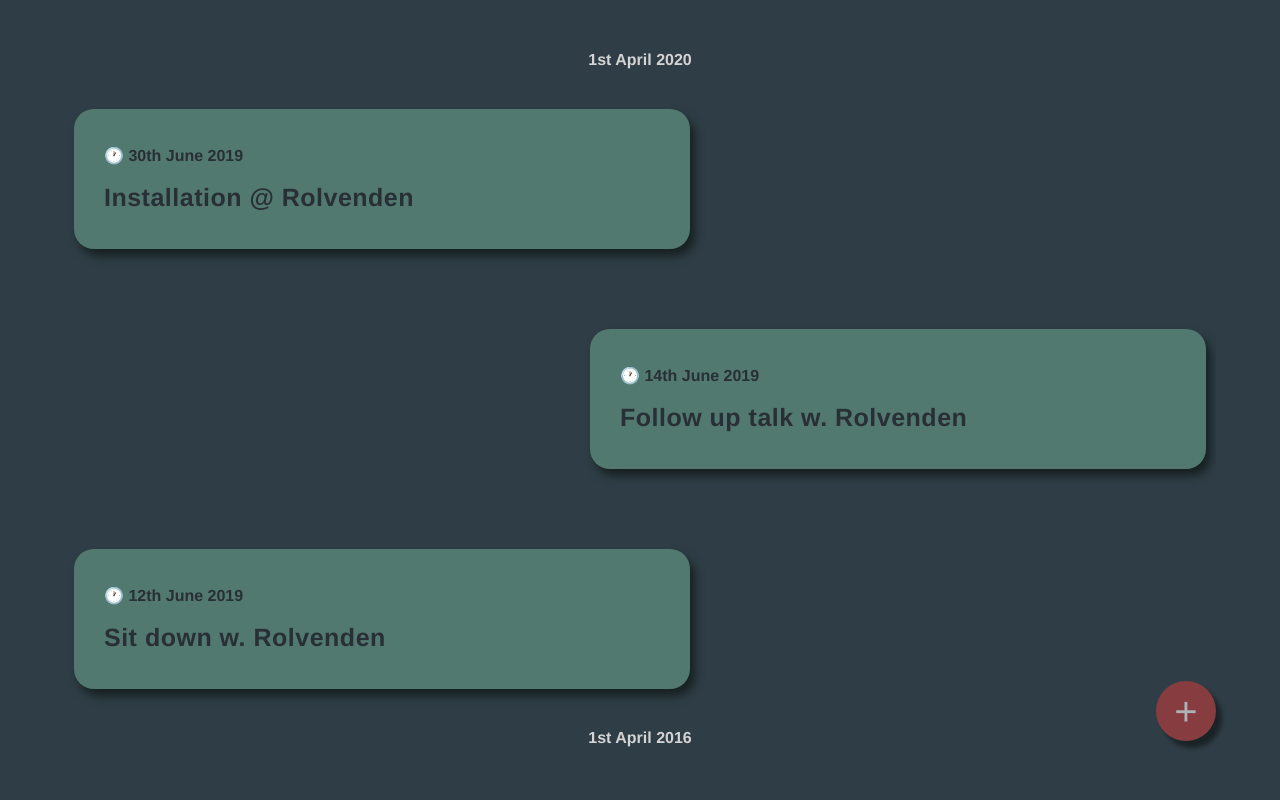
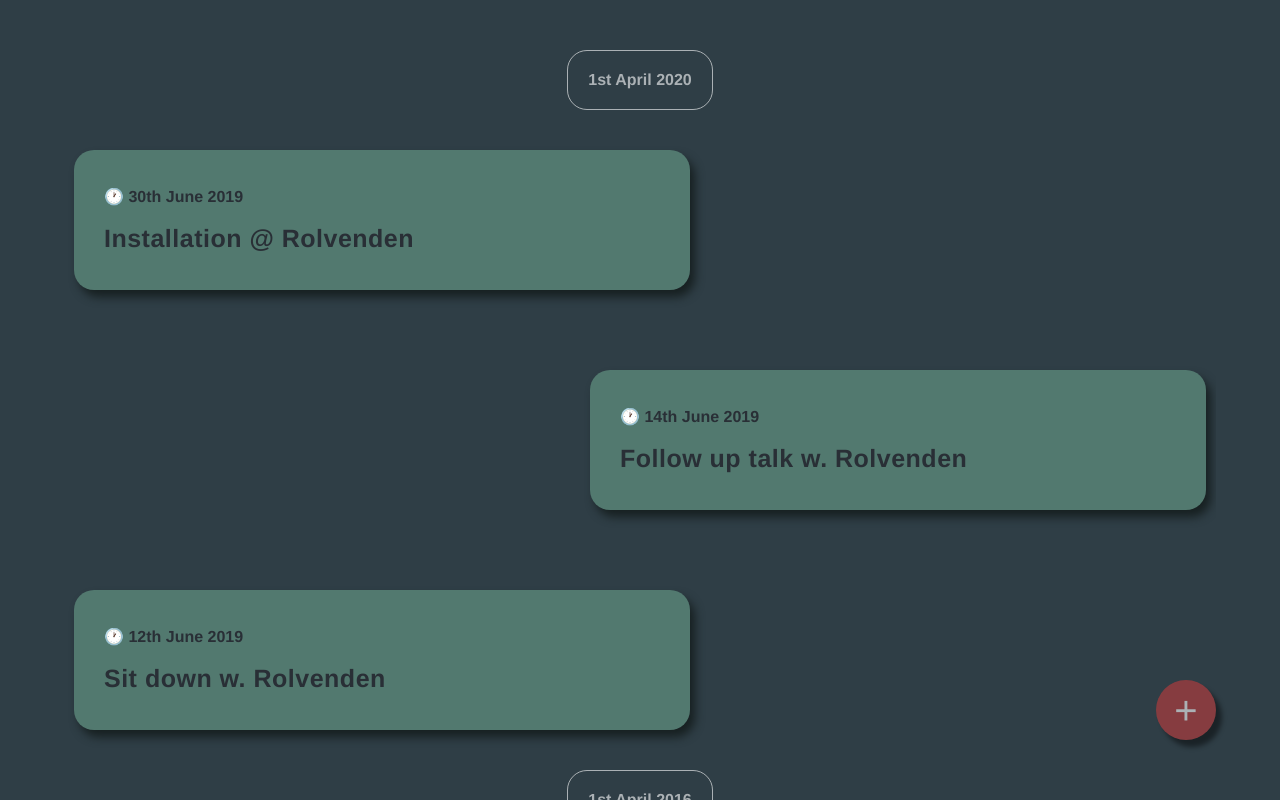
Before and after one commit to RyanH1234/cil, a Vue app: page / in a window 1280 px wide. Built offline with nearby package versions, Linux system fonts and the light colour scheme.

Commit message:
(timelineCard) added in logic to handle adding new timeline cards

```diff
--- /dev/null
+++ b/src/components/editableTimelineCard.vue
@@ -0,0 +1,151 @@
+<template>
+  <div
+    class="card"
+    :style="height"
+    v-bind:class="setCardStyling()"
+    @click="doToggle()"
+  >
+    <div class="date">
+      <div class="padding" />
+      &#128336; {{ date }}
+    </div>
+
+    <div class="summary" v-show="!toggled">
+      <div class="padding" />
+      {{ summary }}
+    </div>
+
+    <div class="description" v-show="toggled">
+      <div class="padding" />
+      {{ description }}
+    </div>
+  </div>
+</template>
+
+<script>
+export default {
+  data: () => {
+    return {
+      height: {},
+      toggled: false,
+    };
+  },
+  props: ["position", "date", "summary", "description"],
+  methods: {
+    setCardStyling() {
+      const setToLeft = this.position === "left";
+      const setToRight = this.position === "right";
+
+      return {
+        left: setToLeft,
+        right: setToRight,
+      };
+    },
+    doToggle() {
+      const expandHeight = !this.toggled;
+
+      if (expandHeight) {
+        this.height = {
+          "min-height": "300px",
+        };
+        this.toggled = true;
+      } else {
+        this.height = {};
+        this.toggled = false;
+      }
+    },
+  },
+};
+</script>
+
+<style scoped>
+.card {
+  display: inline-flex;
+  transition: min-height 1s ease;
+  min-height: 100px;
+  width: 50%;
+  display: flex;
+  flex-direction: column;
+  align-items: center;
+  justify-content: space-evenly;
+  background-color: #52796f;
+  border-radius: 20px;
+  margin-top: 40px;
+  margin-bottom: 40px;
+  padding: 20px;
+  margin-left: 10px;
+  margin-right: 10px;
+  -webkit-box-shadow: 5px 7px 10px 0px rgba(23, 32, 33, 1);
+  -moz-box-shadow: 5px 7px 10px 0px rgba(23, 32, 33, 1);
+  box-shadow: 5px 7px 10px 0px rgba(23, 32, 33, 1);
+}
+
+.card:hover {
+  cursor: pointer;
+}
+
+.card .date {
+  color: #292f36;
+  width: 100%;
+  display: flex;
+  justify-content: flex-start;
+  align-items: center;
+  font-weight: 600;
+}
+
+.card .summary {
+  display: flex;
+  font-size: 25px;
+  align-self: flex-start;
+  width: 100%;
+  font-weight: 600;
+  color: #292f36;
+  letter-spacing: 0.5px;
+}
+
+.card .description {
+  margin-top: 20px;
+  padding: 0px 10px 10px 10px;
+  overflow: auto;
+  color: #292f36;
+  font-size: 18px;
+}
+
+/* Scrollbar */
+::-webkit-scrollbar {
+  width: 10px;
+}
+::-webkit-scrollbar-track {
+  background: #f1f1f1;
+}
+::-webkit-scrollbar-thumb {
+  background: #888;
+  height: 20px;
+}
+::-webkit-scrollbar-thumb:hover {
+  background: #555;
+}
+
+.padding {
+  width: 10px;
+}
+
+.left {
+  align-self: flex-start;
+}
+
+.right {
+  align-self: flex-end;
+}
+
+@media only screen and (max-width: 600px) {
+  .card {
+    width: 80%;
+  }
+
+  .left,
+  .right {
+    align-self: center;
+  }
+}
+</style>
--- a/src/components/timeline.vue
+++ b/src/components/timeline.vue
@@ -1,6 +1,6 @@
 <template>
   <div class="timeline-container">
-    <div class="add-timeline-card" >&#43;</div>
+    <div class="add-timeline-card" @click="addTimelineCard()">&#43;</div>
 
     <div class="timeline-start">1st April 2020</div>
 
@@ -25,7 +25,7 @@ export default {
     return {
       cards: [
         {
-          id: "0",
+          id: 0,
           position: "left",
           date: "30th June 2019",
           summary: "Installation @ Rolvenden",
@@ -33,7 +33,7 @@ export default {
             "Lorem ipsum dolor sit amet, consectetur adipiscing elit. Fusce mollis mi eget purus rhoncus consectetur. Phasellus egestas vitae neque quis ornare. Nullam ligula est, congue nec rhoncus et, feugiat ac risus. Nullam a aliquam massa. Class aptent taciti sociosqu ad litora torquent per conubia nostra, per inceptos himenaeos. In lorem arcu, volutpat sed dolor fringilla, sagittis consequat quam. Praesent id hendrerit dolor, non imperdiet ligula. Integer luctus vitae nisl eget luctus. Cras euismod rhoncus pulvinar. Sed faucibus tortor at nibh ultricies hendrerit non eleifend velit. In imperdiet lacinia sem, pulvinar cursus lectus tincidunt a. In mollis tincidunt nunc, non mollis purus pellentesque non. Proin ac arcu ac elit suscipit maximus sed non sapien. Vivamus a elementum sem. Sed scelerisque, arcu nec luctus tempus, felis risus vulputate erat, in pellentesque nunc sapien at justo. Donec et semper turpis.",
         },
         {
-          id: "1",
+          id: 1,
           position: "right",
           date: "14th June 2019",
           summary: "Follow up talk w. Rolvenden",
@@ -41,7 +41,7 @@ export default {
             "Lorem ipsum dolor sit amet, consectetur adipiscing elit. Fusce mollis mi eget purus rhoncus consectetur. Phasellus egestas vitae neque quis ornare. Nullam ligula est, congue nec rhoncus et, feugiat ac risus. Nullam a aliquam massa. Class aptent taciti sociosqu ad litora torquent per conubia nostra, per inceptos himenaeos. In lorem arcu, volutpat sed dolor fringilla, sagittis consequat quam. Praesent id hendrerit dolor, non imperdiet ligula. Integer luctus vitae nisl eget luctus. Cras euismod rhoncus pulvinar. Sed faucibus tortor at nibh ultricies hendrerit non eleifend velit. In imperdiet lacinia sem, pulvinar cursus lectus tincidunt a. In mollis tincidunt nunc, non mollis purus pellentesque non. Proin ac arcu ac elit suscipit maximus sed non sapien. Vivamus a elementum sem. Sed scelerisque, arcu nec luctus tempus, felis risus vulputate erat, in pellentesque nunc sapien at justo. Donec et semper turpis.",
         },
         {
-          id: "2",
+          id: 2,
           position: "left",
           date: "12th June 2019",
           summary: "Sit down w. Rolvenden",
@@ -54,6 +54,48 @@ export default {
   components: {
     timelineCard,
   },
+  methods: {
+    addTimelineCard() {
+      const timelineCards = this.cards;
+      const noOfCards = timelineCards.length;
+
+      let newCard = {};
+
+      if(noOfCards === 0) {
+        newCard = {
+          id: 0,
+          position: "left",
+          date: "",
+          summary: "",
+          description: ""
+        }
+      } else {
+        const latestCard = timelineCards[0];
+        const latestID = latestCard.id;
+        const latestPosition = latestCard.position;
+
+        if(latestPosition === "left") {
+          newCard = {
+            id: latestID + 1,
+            position: "right",
+            date: "",
+            summary: "",
+            description: ""
+          }
+        } else {
+          newCard = {
+            id: latestID + 1,
+            position: "left",
+            date: "",
+            summary: "",
+            description: ""
+          }
+        }
+      }
+
+      this.cards = [newCard, ...timelineCards];
+    }
+  }
 };
 </script>
 
@@ -72,17 +114,25 @@ export default {
 
 .timeline-start {
   font-weight: 600;
-  color: #d4d4d4;
   align-self: center;
   margin-top: 50px;
+  color: white;
+  padding: 20px;
+  opacity: 0.6;
+  border-radius: 20px;
+  border: 1px solid white;
 }
 
 .timeline-end {
   font-weight: 600;
-  color: #d4d4d4;
   align-self: center;
   height: 20px;
   margin-bottom: 50px;
+  color: white;
+  padding: 20px;
+  opacity: 0.6;
+  border-radius: 20px;
+  border: 1px solid white;
 }
 
 .add-timeline-card {
```
